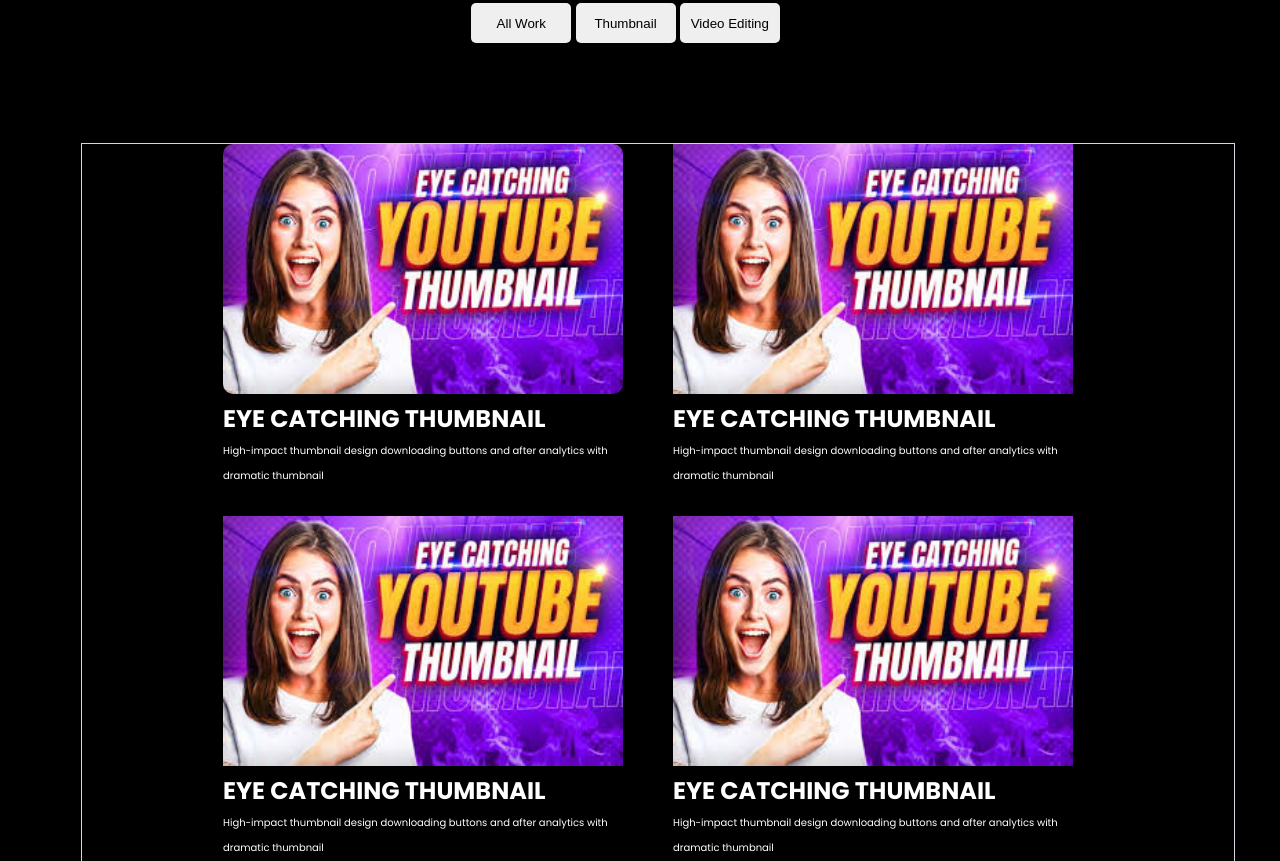
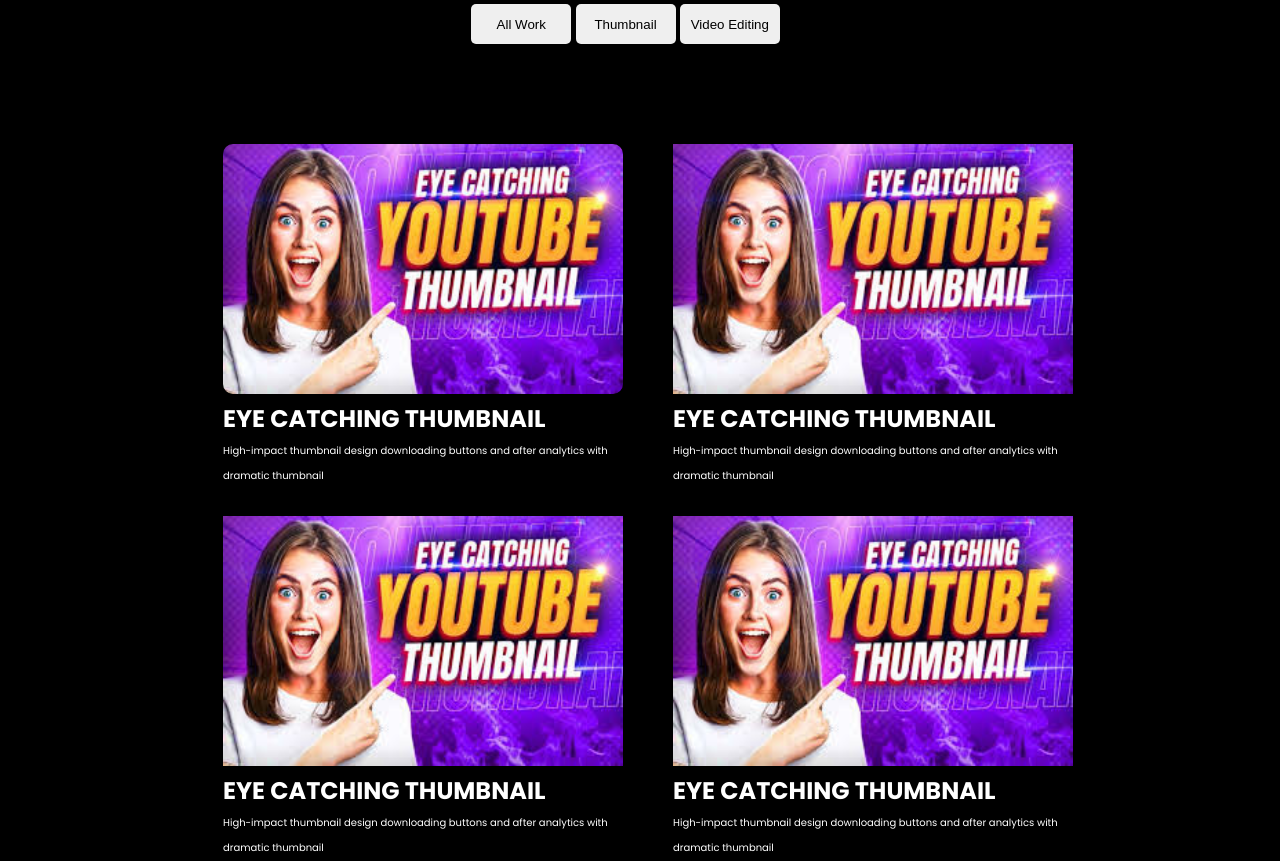
Before and after one commit to AzherHemayti/hassan_portofolio, a plain HTML site: page index.html in a window 1280 px wide. Shown: the part 1319-2180 px from the top of the page. Drawn offline with nearby package versions, Linux system fonts and the light colour scheme.

Commit message:
line mita di

```diff
--- a/style.css
+++ b/style.css
@@ -166,7 +166,7 @@ body {
 
 .cards {
   margin-top: 100px;
-  border: 1px solid rgb(213, 213, 222);
+  /* border: 1px solid rgb(213, 213, 222); */
   display: flex;
   width: 90vw;
   /* height: 1000px; */
```
